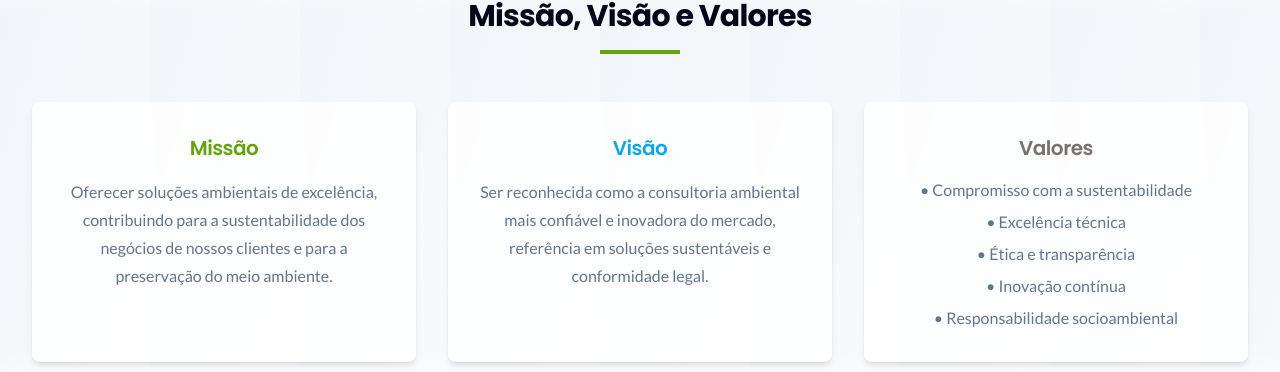
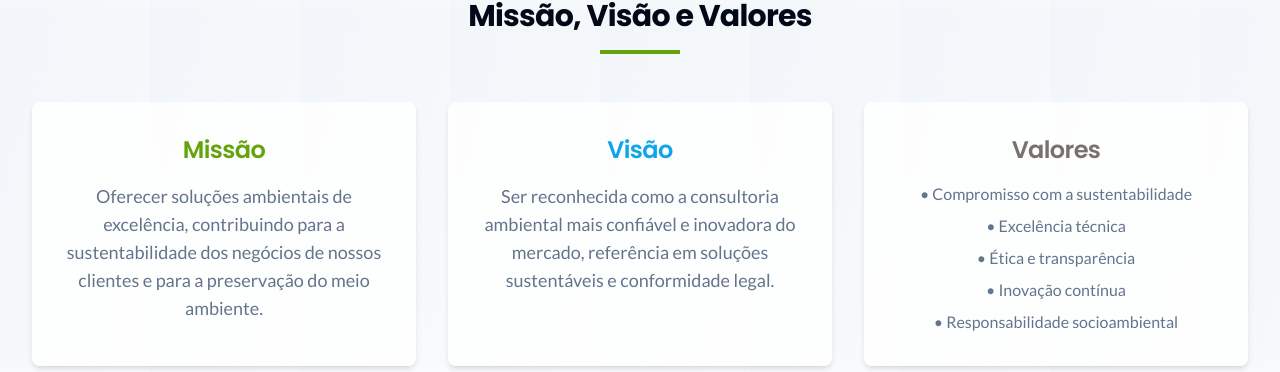
Before and after one commit to pietroorianii/consutoria-ambiental-13, a React (Vite) app: page /about in a window 1280 px wide. Shown: the part 1016-1388 px from the top of the page. Built offline with nearby package versions, Linux system fonts and the light colour scheme.

Commit message:
Visual edit in Lovable
Edited UI in Lovable

```diff
--- a/src/pages/AboutPage.tsx
+++ b/src/pages/AboutPage.tsx
@@ -1,9 +1,7 @@
-
 import { PageWrapper } from "@/components/ui/page-wrapper";
 import { CTASection } from "@/components/cta-section";
 import { TreeDeciduous } from "lucide-react";
 import { PageHeader } from "@/components/ui/page-header";
-
 const teamMembers = [{
   name: "Dra. Carla Mendes",
   role: "Diretora Executiva",
@@ -25,17 +23,10 @@ const teamMembers = [{
   bio: "Advogado especializado em Direito Ambiental, atua na interface entre as questões técnicas e legais, garantindo conformidade jurídica.",
   image: "/placeholder.svg"
 }];
-
 const AboutPage = () => {
-  return (
-    <PageWrapper>
+  return <PageWrapper>
       {/* Page Header with standardized format */}
-      <PageHeader
-        title="Sobre Nós"
-        description="Conheça nossa história, valores e a equipe de especialistas por trás da EcoConsult."
-        icon={<TreeDeciduous className="h-12 w-12 text-white" />}
-        backgroundImage="https://images.unsplash.com/photo-1506744038136-46273834b3fb?auto=format&fit=crop&q=80&w=1200&h=600"
-      />
+      <PageHeader title="Sobre Nós" description="Conheça nossa história, valores e a equipe de especialistas por trás da EcoConsult." icon={<TreeDeciduous className="h-12 w-12 text-white" />} backgroundImage="https://images.unsplash.com/photo-1506744038136-46273834b3fb?auto=format&fit=crop&q=80&w=1200&h=600" />
 
       {/* Company History */}
       <section className="container py-16 relative">
@@ -101,12 +92,12 @@ const AboutPage = () => {
             <div className="bg-background/80 backdrop-blur-sm rounded-lg p-8 shadow-md hover:shadow-lg transition-all animate-fade-up" style={{
             animationDelay: "0.2s"
           }}>
-              <h3 className="text-xl font-semibold mb-4 text-eco-green text-center" style={{
+              <h3 style={{
               fontFamily: "'Poppins', sans-serif"
-              }}>Missão</h3>
-              <p className="text-muted-foreground text-center" style={{
+            }} className="font-semibold mb-4 text-eco-green text-center text-2xl">Missão</h3>
+              <p style={{
               fontFamily: "'Lato', sans-serif"
-              }}>
+            }} className="text-muted-foreground text-center text-lg">
                 Oferecer soluções ambientais de excelência, contribuindo para a sustentabilidade dos negócios de nossos clientes e para a preservação do meio ambiente.
               </p>
             </div>
@@ -114,12 +105,12 @@ const AboutPage = () => {
             <div className="bg-background/80 backdrop-blur-sm rounded-lg p-8 shadow-md hover:shadow-lg transition-all animate-fade-up" style={{
             animationDelay: "0.3s"
           }}>
-              <h3 className="text-xl font-semibold mb-4 text-eco-blue text-center" style={{
+              <h3 style={{
               fontFamily: "'Poppins', sans-serif"
-              }}>Visão</h3>
-              <p className="text-muted-foreground text-center" style={{
+            }} className="font-semibold mb-4 text-eco-blue text-center text-2xl">Visão</h3>
+              <p style={{
               fontFamily: "'Lato', sans-serif"
-              }}>
+            }} className="text-muted-foreground text-center text-lg">
                 Ser reconhecida como a consultoria ambiental mais confiável e inovadora do mercado, referência em soluções sustentáveis e conformidade legal.
               </p>
             </div>
@@ -127,12 +118,12 @@ const AboutPage = () => {
             <div className="bg-background/80 backdrop-blur-sm rounded-lg p-8 shadow-md hover:shadow-lg transition-all animate-fade-up" style={{
             animationDelay: "0.4s"
           }}>
-              <h3 className="text-xl font-semibold mb-4 text-eco-earth-dark text-center" style={{
+              <h3 style={{
               fontFamily: "'Poppins', sans-serif"
-              }}>Valores</h3>
-              <ul className="text-muted-foreground space-y-2 flex flex-col items-center" style={{
+            }} className="font-semibold mb-4 text-eco-earth-dark text-center text-2xl">Valores</h3>
+              <ul style={{
               fontFamily: "'Lato', sans-serif"
-              }}>
+            }} className="text-muted-foreground space-y-2 flex flex-col items-center rounded-lg">
                 <li>• Compromisso com a sustentabilidade</li>
                 <li>• Excelência técnica</li>
                 <li>• Ética e transparência</li>
@@ -185,8 +176,6 @@ const AboutPage = () => {
       </section>
 
       <CTASection />
-    </PageWrapper>
-  );
+    </PageWrapper>;
 };
-
 export default AboutPage;
```
Lines whose indentation alone changed are shown as unchanged.
